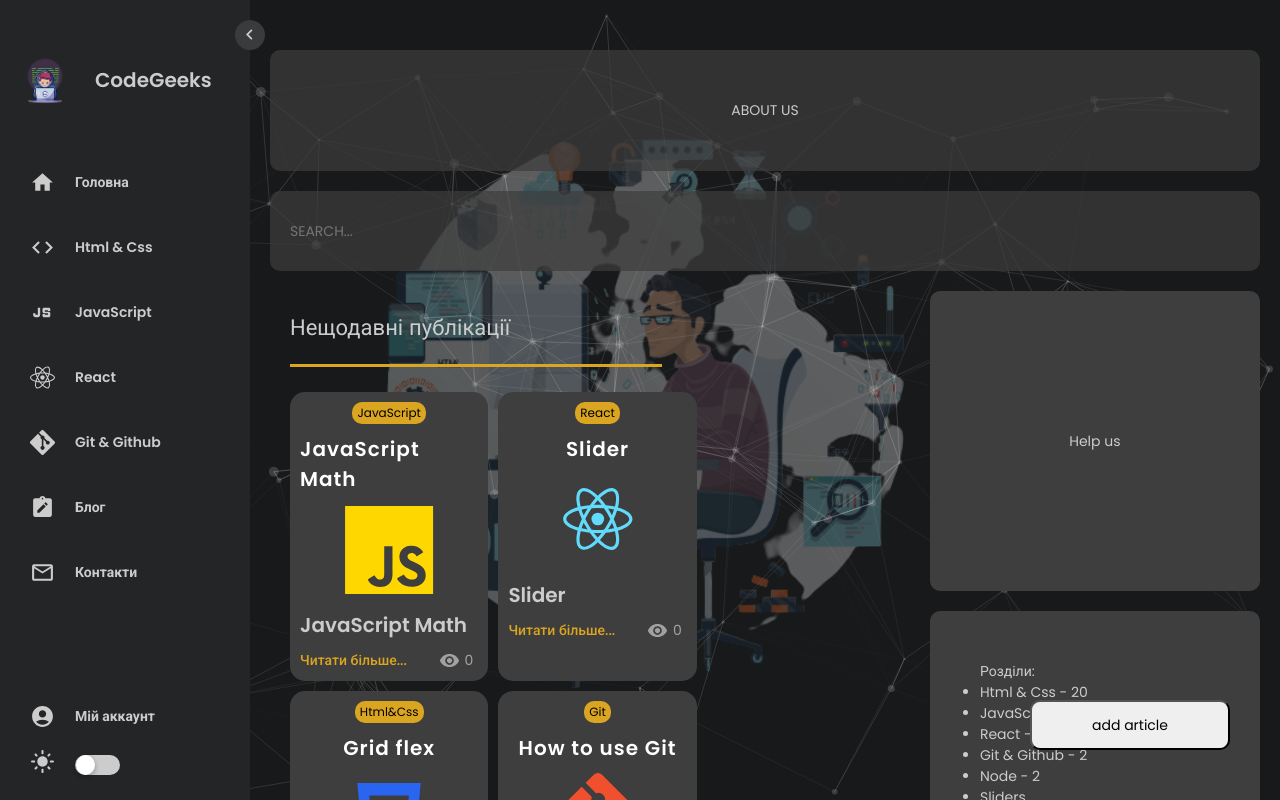
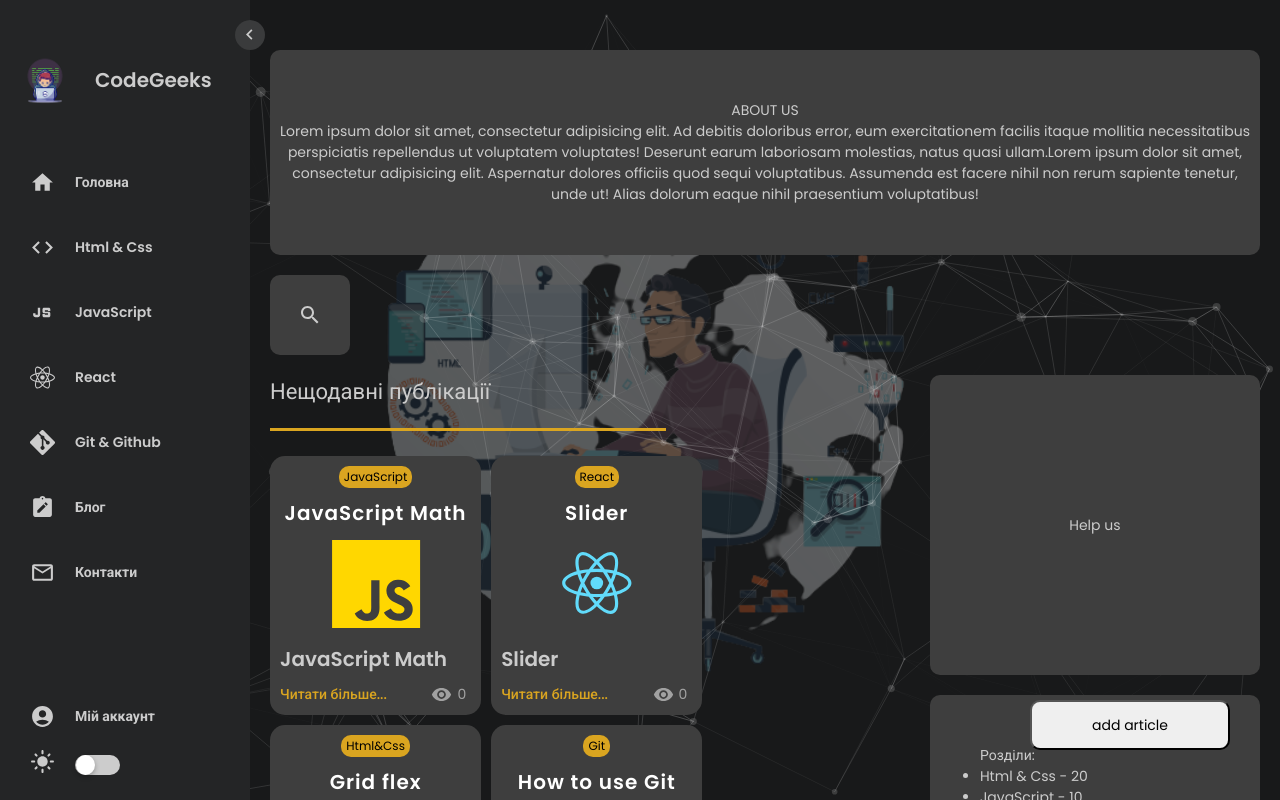
Before and after one commit to Dychkevych90/dev_portal, a React (Create React App) app: page / in a window 1280 px wide. Shown: the top 800 px of the page. Built offline with nearby package versions, Linux system fonts and the light colour scheme.

Commit message:
main page design changed

```diff
--- a/src/pages/home/home.js
+++ b/src/pages/home/home.js
@@ -1,32 +1,60 @@
-import React from 'react';
+import React, { useRef, useState } from 'react';
+
+import Card from '../../components/card/card';
 
 import { HomeWrapper } from './styled.js';
+
+import SearchIcon from '@mui/icons-material/Search';
 import testArticle from '../../data.json';
-import Card from '../../components/card/card';
+
 const Home = ( { isMenuOpen } ) => {
+  const [ searchExpanded, setSearchExpanded ] = useState( false );
+
+  const inputRef = useRef( null );
+  const handleSearchIconClick = () => {
+    setSearchExpanded( ( prevExpanded ) => !prevExpanded );
+    if ( !searchExpanded ) {
+      inputRef.current.focus();
+    }
+  };
+
   return (
     <HomeWrapper isMenuOpen={ isMenuOpen }>
       <div className='container'>
         <div className="row">
           <div className="column-12">
+            <div className='about_us'>
+              <div className="title">ABOUT US</div>
+              <div className="text">
                 {/* eslint-disable-next-line max-len */}
-            <div className='about_us'>
-              ABOUT US
+                Lorem ipsum dolor sit amet, consectetur adipisicing elit. Ad debitis doloribus error, eum exercitationem facilis itaque mollitia necessitatibus perspiciatis repellendus ut voluptatem voluptates! Deserunt earum laboriosam molestias, natus quasi ullam.
+                {/* eslint-disable-next-line max-len */}
+                Lorem ipsum dolor sit amet, consectetur adipisicing elit. Aspernatur dolores officiis quod sequi voluptatibus. Assumenda est facere nihil non rerum sapiente tenetur, unde ut! Alias dolorum eaque nihil praesentium voluptatibus!
+              </div>
             </div>
           </div>
 
           <div className="column-12">
+            <div className={ `search_block ${searchExpanded ? 'expanded' : ''}` }>
+              <button
+                onClick={ handleSearchIconClick }
+                className={ `search-icon ${searchExpanded ? 'expanded' : ''}` }
+              >
+                <SearchIcon className='icon' />
+              </button>
+
               <input
                 type="text"
                 placeholder='SEARCH...'
                 name='search'
-              className='search'
+                className='search-input'
                 autoComplete='off'
+                ref={ inputRef }
               />
             </div>
           </div>
         </div>
-
+      </div>
 
       <div className='container'>
         <div className="row">
@@ -39,7 +67,9 @@
                 <div className="column-8">
                   <div className='post_block'>
                     <div className="post_block--title">Нещодавні публікації</div>
+
                     <div className="border" />
+
                     <div className="post_block--list">
                       {
                         testArticle.map( ( item ) => {
@@ -49,9 +79,11 @@
                         } )
                       }
                     </div>
+
                     <button className='load_more--btn'>Завантижити ще</button>
                   </div>
                 </div>
+
                 <div className="column-4">
                   <div className="column-12">
                     <div style={ {
--- a/src/pages/home/styled.js
+++ b/src/pages/home/styled.js
@@ -6,9 +6,9 @@
   margin-top: 50px;
 
   .post_block,
-  .search,
+  .search_block,
   .about_us {
-    background: rgba(62,62,62,.7);
+    background: rgba(62,62,62);
     border-radius: 10px;
     padding: 20px;
   }
@@ -20,14 +20,62 @@
     text-align: center;
   }
 
-  .search {
+  .search_block {
     padding: 10px 20px;
     border-radius: 10px;
-    width: 100%;
+    width: 80px;
     height: 80px;
-    border: none;
-    outline: none;
-    color: #fff;
+    display: flex;
+    position: relative;
+    transition: width .5s ease;
+
+    .search-input {
+      width: 0;
+      padding: 8px;
+      padding-left: 50px;
+      border: none;
+      background-color: transparent;
+      border-radius: 4px;
+      transition: width .5s ease;
+      overflow: hidden;
+      z-index: 0;
+      outline: none;
+    }
+
+    .search-icon {
+      padding: 8px;
+      border: none;
+      background-color: transparent;
+      cursor: pointer;
+      position: absolute;
+      left: 40px;
+      transform: translate(-50%, -50%);
+      top: 50%;
+      display: flex;
+      align-items: center;
+      justify-content: center;
+      z-index: 1;
+      width: 40px;
+      height: 40px;
+
+      svg {
+        width: 100%;
+        height: 100%;
+      }
+    }
+
+    &.expanded .search-input {
+      width: 250px;
+    }
+
+    &.expanded .search-icon {
+      left: 20px;
+      transform: translateY(-50%);
+    }
+
+    &.expanded {
+      width: 300px;
+    }
   }
 
   .post_block {
@@ -37,6 +85,7 @@
     width: 100%;
     display: flex;
     flex-direction: column;
+    padding: 0;
 
     &--title {
       font-size: 22px;
```
Lines whose indentation alone changed are shown as unchanged.
